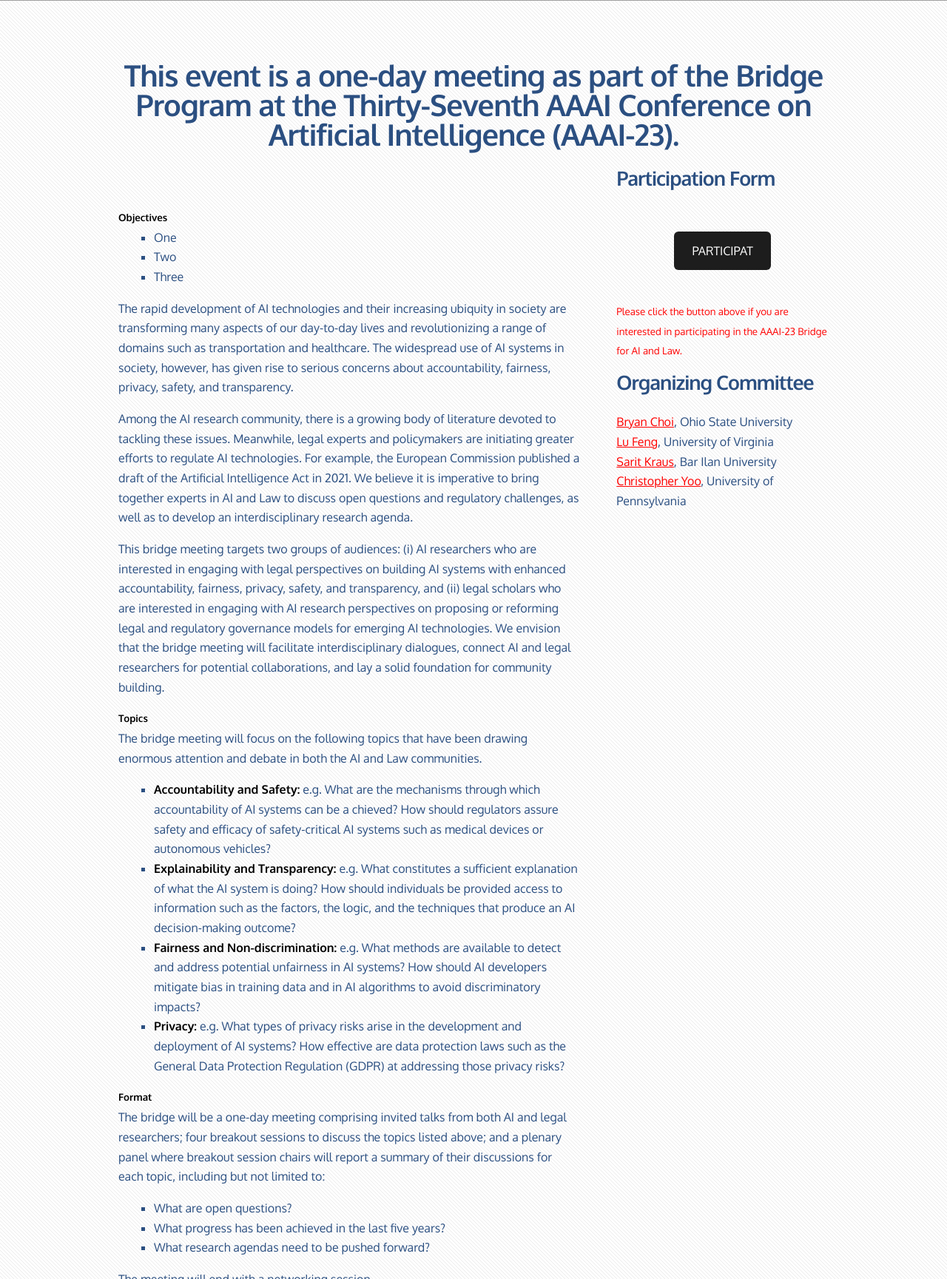
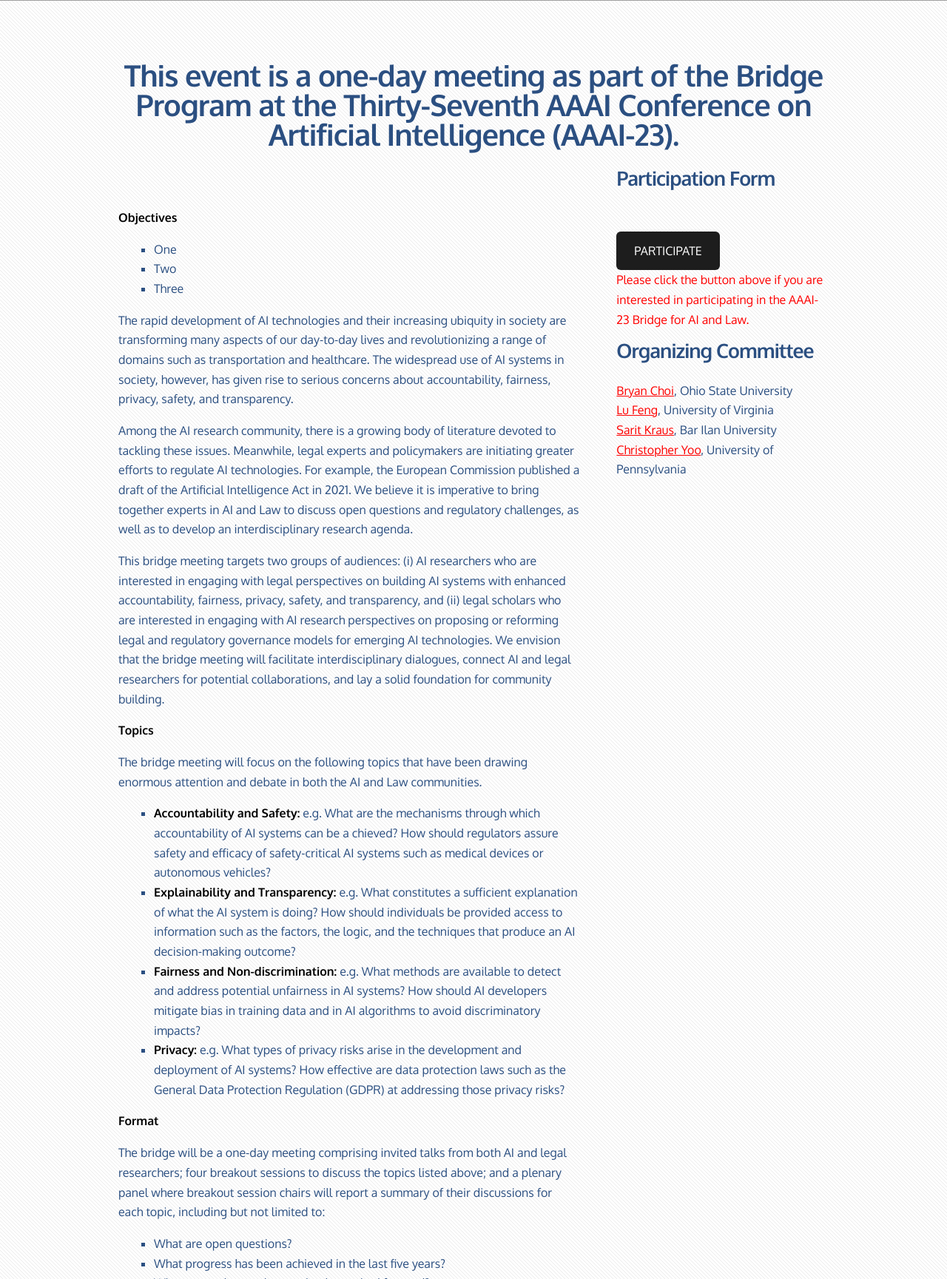
Before and after one commit to ai-law-bridge/ai-law-bridge.github.io, a plain HTML site: page index.html in a window 1280 px wide. Shown: the part 486-2215 px from the top of the page at 74% size. Drawn offline with nearby package versions, Linux system fonts and the light colour scheme; grey boxes are pictures that could not be loaded.

Commit message:
Update index.html

```diff
--- a/index.html
+++ b/index.html
@@ -100,7 +100,7 @@
 						<div class="8u skel-cell-important">
 							<section id="content">
 								<br></br>
-								<b>Objectives</b>
+								<p><b>Objectives</b></p>
 								<ul class="content">
 									<li>One</li>
 									<li>Two</li>
@@ -125,7 +125,7 @@
 									the bridge meeting will facilitate interdisciplinary dialogues, connect AI and legal researchers for potential
 									collaborations, and lay a solid foundation for community building.</p>
 
-								<b>Topics</b>
+								<p><b>Topics</b></p>
 								<p>The bridge meeting will focus on the following topics that have been drawing enormous attention and
 									debate in both the AI and Law communities.</p>
 								<ul class="content">
@@ -141,7 +141,7 @@
 									<li><b>Privacy:</b> e.g. What types of privacy risks arise in the development and deployment of AI systems? How effective
 										are data protection laws such as the General Data Protection Regulation (GDPR) at addressing those privacy risks?</li>
 									</ul>
-									<b>Format</b>
+									<p><b>Format</b></p>
 										<p>The bridge will be a one-day meeting comprising invited talks from both AI and legal researchers; four breakout
 											sessions to discuss the topics listed above; and a plenary panel where breakout session chairs will report a
 											summary of their discussions for each topic, including but not limited to:</p>
@@ -162,9 +162,7 @@
 									<h2>Participation Form</h2>
 									<!-- <span class="byline">Praesent lacus congue rutrum</span> -->
 								</header>
-								<center>
-								<p><span style="color:#ff0000"><a href="participation.html" class="button">Participat</a>
-								</center>
+								<p><span style="color:#ff0000"><a href="participation.html" class="button">Participate</a>
 									<br/>
 									<span style="color:#ff0000">
 										Please click the button above if you are interested in participating in the AAAI-23 Bridge for AI and Law.
```
